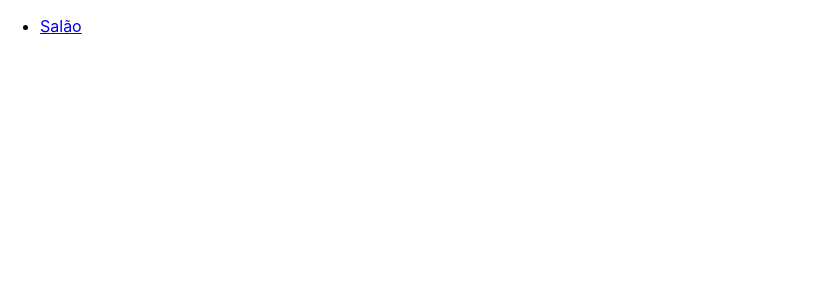
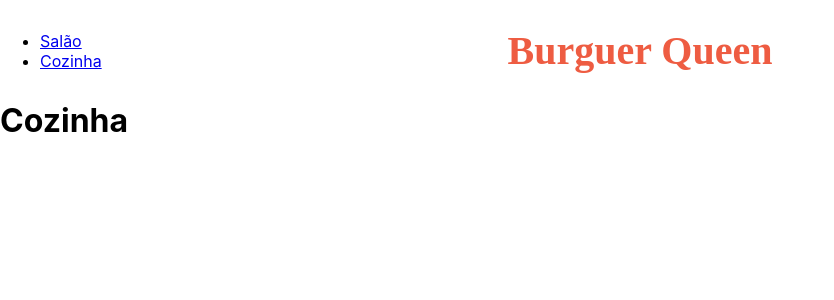
Before and after one commit to rosangelabsilva/SAP003-burguer-queen, a React (Create React App) app: page /cozinha in a window 1280 px wide. Shown: the top 300 px of the page, without its empty margins (0-834 px from the left). Built offline with nearby package versions, Linux system fonts and the light colour scheme.

Commit message:
design aphrodite

```diff
--- a/src/App.js
+++ b/src/App.js
@@ -8,34 +8,49 @@
   Route,
   Link
 } from "react-router-dom";
+import Kitchen from './pages/Kitchen';
 
-// import { StyleSheet, css } from 'aphrodite'
+import { StyleSheet, css } from 'aphrodite'
 
 function App() {
 
   return (
     <>
+    <h1 className= {css(styles.h1)}>Burguer Queen</h1>
   <Router>
   <nav>
-    <ul>
+    <ul className= {css(styles.ul)}>
       <li>
         <Link to="/salao">Salão</Link>
+      </li>
+      <li>
+        <Link to="/cozinha">Cozinha</Link>
       </li>
     </ul>
   </nav>
     <Switch>
       <Route exact path="/salao" component={Restaurant}/>
     </Switch>
+    <Switch>
+      <Route exact path="/cozinha" component={Kitchen}/>
+    </Switch>
   </Router>
   </>
   )
 }
 
-// const styles = StyleSheet.create({
-//   client: {
-//       backgroundColor: 'red'
-//   }
-// })
+const styles = StyleSheet.create({
+  h1: {
+    textAlign: 'center',
+    fontSize: 40,
+    fontFamily: 'Girassol',
+    color: '#EE5C42'
+  },
+  ul: {
+    top: 15,
+    position: 'absolute',
+  }
+})
 
 
 export default App
--- a/src/pages/Kitchen.js
+++ b/src/pages/Kitchen.js
@@ -0,0 +1,15 @@
+import React from 'react';
+// import firebase from "../config";
+// import Button from "../componentes/button";
+// import Input from "../componentes/input";
+// , {useEffect, useState}
+
+function Kitchen () {
+    return(
+        <>
+        <h1>Cozinha</h1>
+        </>
+    )
+}
+
+export default Kitchen
--- a/src/pages/Restaurant.js
+++ b/src/pages/Restaurant.js
@@ -2,6 +2,7 @@
 import firebase from "../config";
 import Button from "../componentes/button";
 import Input from "../componentes/input";
+import { StyleSheet, css } from 'aphrodite';
 
 function Restaurant () {
     const [data, setData] = useState([]);
@@ -15,34 +16,64 @@
       })
     }, [])
 
+    function addOrder(e){
+      e.preventDefault()
+      return(console.log('oi'))
+
+    }
+
     return(
-        <>
-        <div>Salão</div>
-        <h1>Burguer Queen</h1>
+    <>
+        <h1>Salão</h1>
     <form>
     Nome do cliente:
-      {Input({type: 'text', className: 'client', placeholder: 'Escreva o nome do cliente'})}
+      <Input type= 'text' className = {css(styles.input)} placeholder= 'Escreva o nome do cliente'/>
     Número da mesa:
-      {Input({type: 'text', className: 'numer-mesa', placeholder: 'Digite o número da mesa'})}
+      <Input type= 'text' className = {css(styles.input)} placeholder= 'Digite o número da mesa'/>
     </form>
-    <div id='todos'></div>
     <h2>Café da manhã</h2>
-    { data.map((item) => {
+    <div className= {css(styles.div)}>
+      { data.map((item) => {
       if (item.Coffee){
-        return <Button handleClick = {e => e.setData('Menu')} title= {`${item.Name} R$ ${item.Price}`} />
+        return <Button className = {css(styles.btn)} handleClick = {addOrder} title= {`${item.Name} R$ ${item.Price}`} />
       }
+      return undefined
     }
     )}
+    </div>
   <h2>Resto do dia</h2>
+  <div className= {css(styles.div)}>
     { data.map((item) => {
       if (!item.Coffee){
-        return <Button onClick = {e => e.setData('Menu')} title= {`${item.Name} R$ ${item.Price}`} />
+        return <Button className = {css(styles.btn)} onClick = {addOrder} title= {`${item.Name} R$ ${item.Price}`} />
       }
+      return undefined
     }
-
   )}
-        </>
+  </div>
+  <h3>Pedidos</h3>
+  </>
     )
 }
 
+const styles = StyleSheet.create({
+  btn: {
+    height: 80,
+    width: 100,
+    borderBottom: 'double',
+    background: '#FFD700',
+    margin: 10,
+  },
+  input: {
+    margin: 10,
+    borderRadius: 7,
+    width: 200,
+    height: 40,
+    fontSize: 15
+  },
+  div: {
+    display: 'flex',
+  }
+})
+
 export default Restaurant
```
Also changed, not shown: public/logo192.png (deleted), public/logo512.png (deleted).
